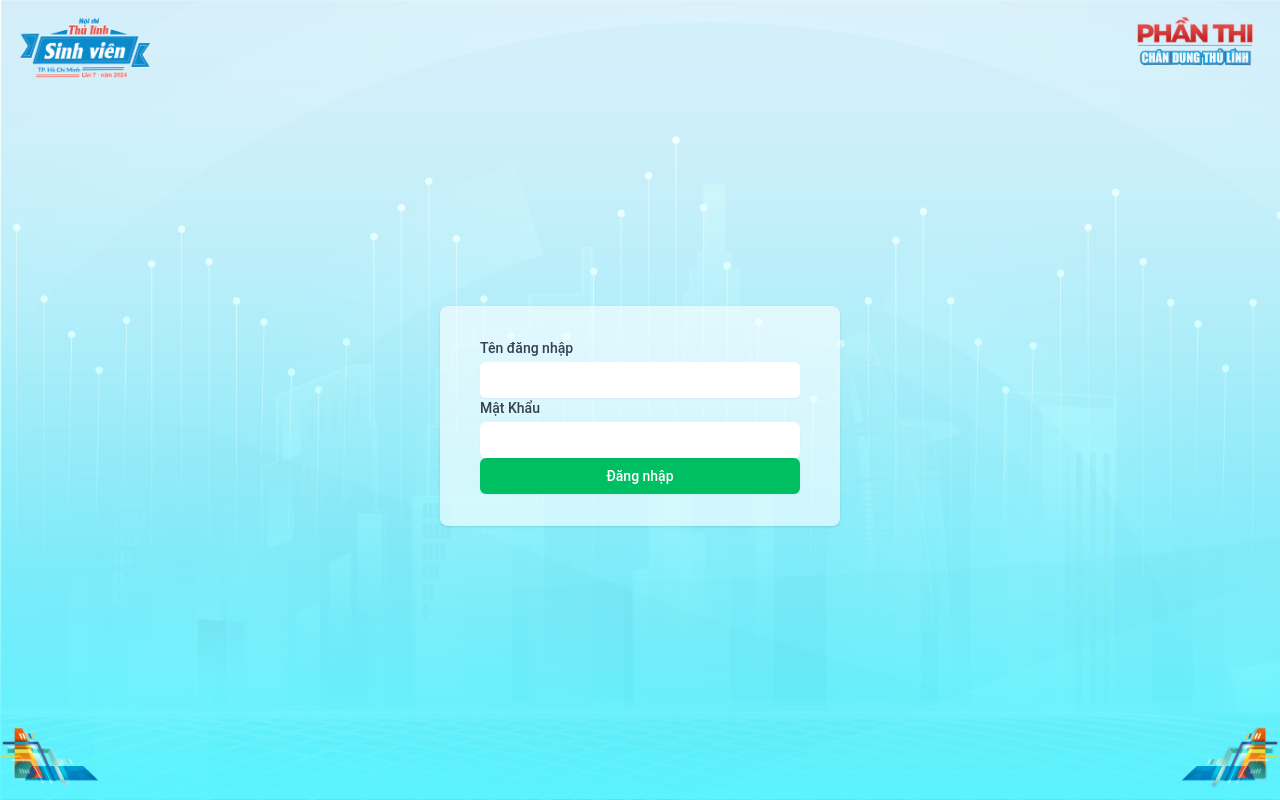
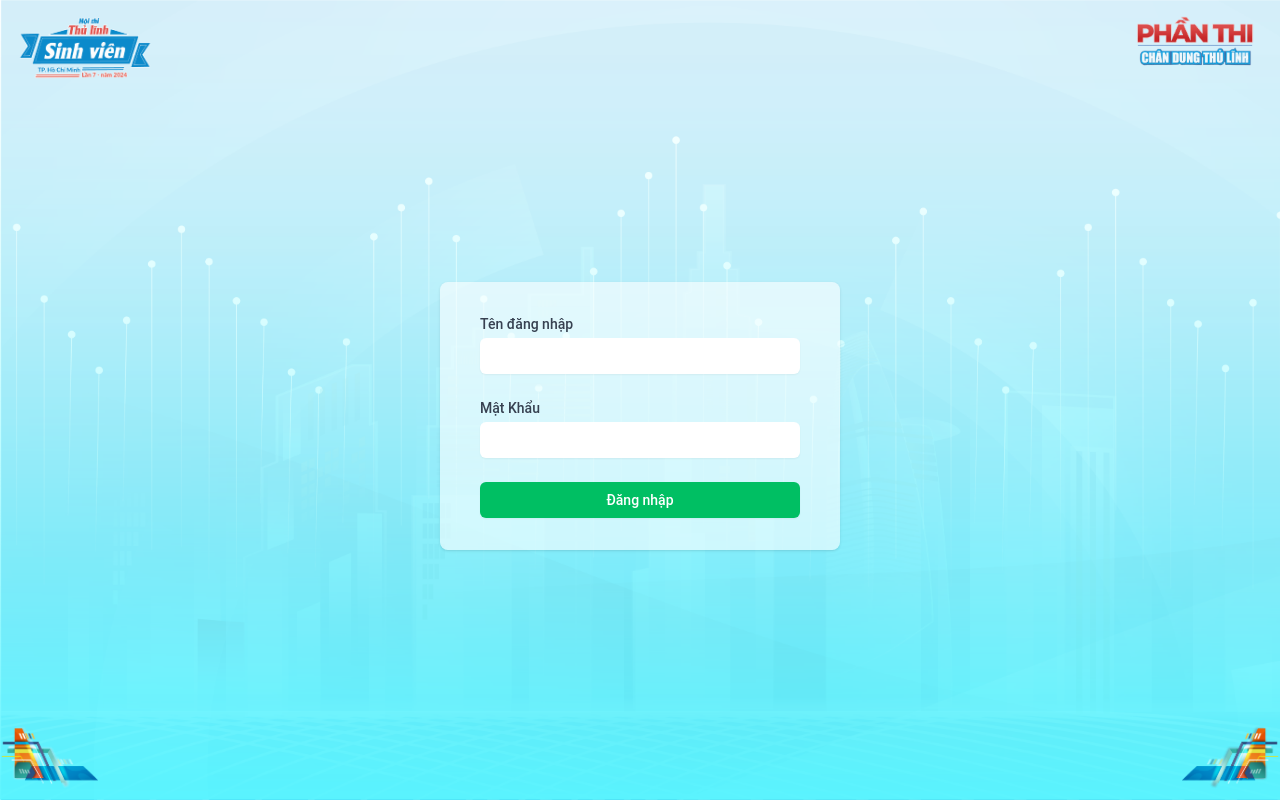
Before and after one commit to nghgkim/thulinhsinhvien-vue, a Vue app: page /login in a window 1280 px wide. Built offline with nearby package versions, Linux system fonts and the light colour scheme.

Commit message:
update CSS

```diff
--- a/src/components/LoginComponent.vue
+++ b/src/components/LoginComponent.vue
@@ -1,6 +1,6 @@
 <template>
     <Wrapper>
-        <form @submit.prevent="onSubmit">
+        <form @submit.prevent="onSubmit" class="space-y-6 flex-1">
             <CustomInput
                 v-model="formData.username"
                 name="username"
--- a/src/components/Wrapper.vue
+++ b/src/components/Wrapper.vue
@@ -6,10 +6,10 @@ import cx from "classnames";
     <div class="w-full">
         <div class="relative flex min-h-screen items-center justify-center overflow-hidden">
             <div
-                :class="['relative flex min-h-full flex-col justify-center py-12 sm:px-6 lg:px-8', 'max-sm:w-full',]"
+                :class="['relative flex min-h-full flex-col justify-center py-12 sm:px-6 lg:px-8', 'max-sm:w-full']"
             >
                 <div class="mt-8 overflow-hidden bg-white/60 sm:flex sm:rounded-lg sm:shadow">
-                    <div class="sm:w-full  ">
+                    <div class="sm:w-full">
                         <div class="h-full px-4 py-8 sm:px-10 w-[400px] ">
                             <slot></slot>
                         </div>
```
